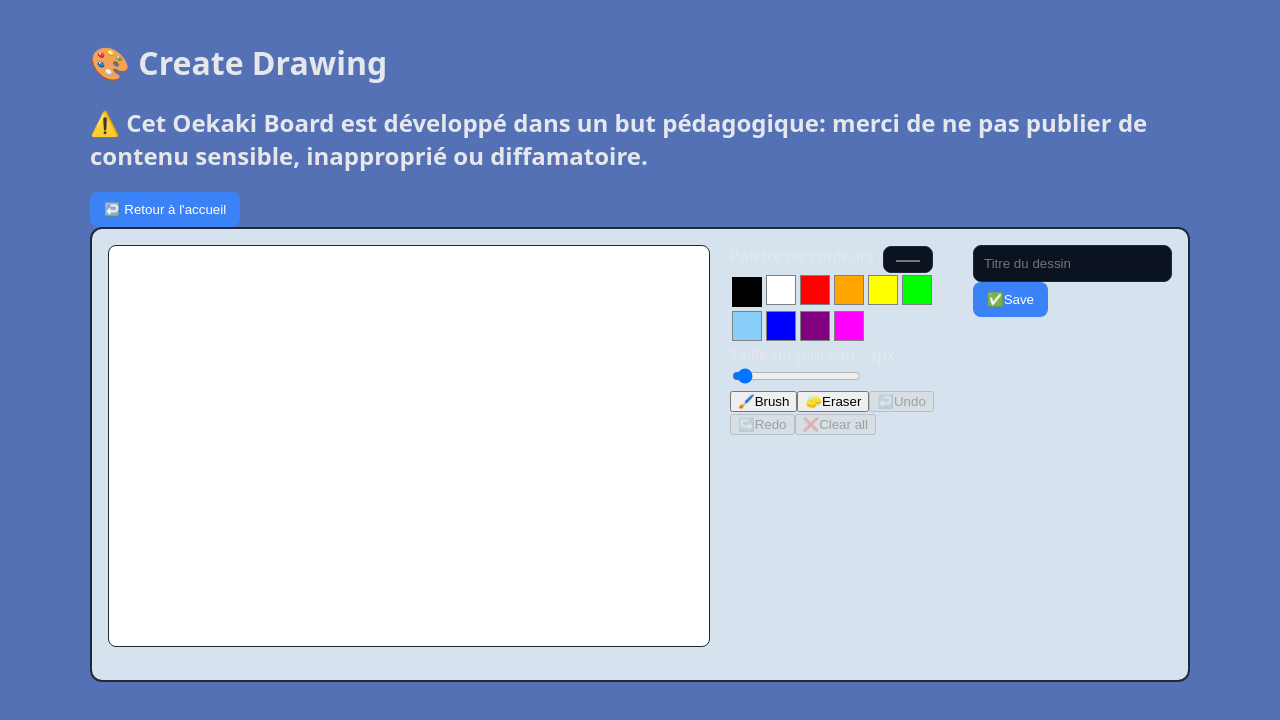
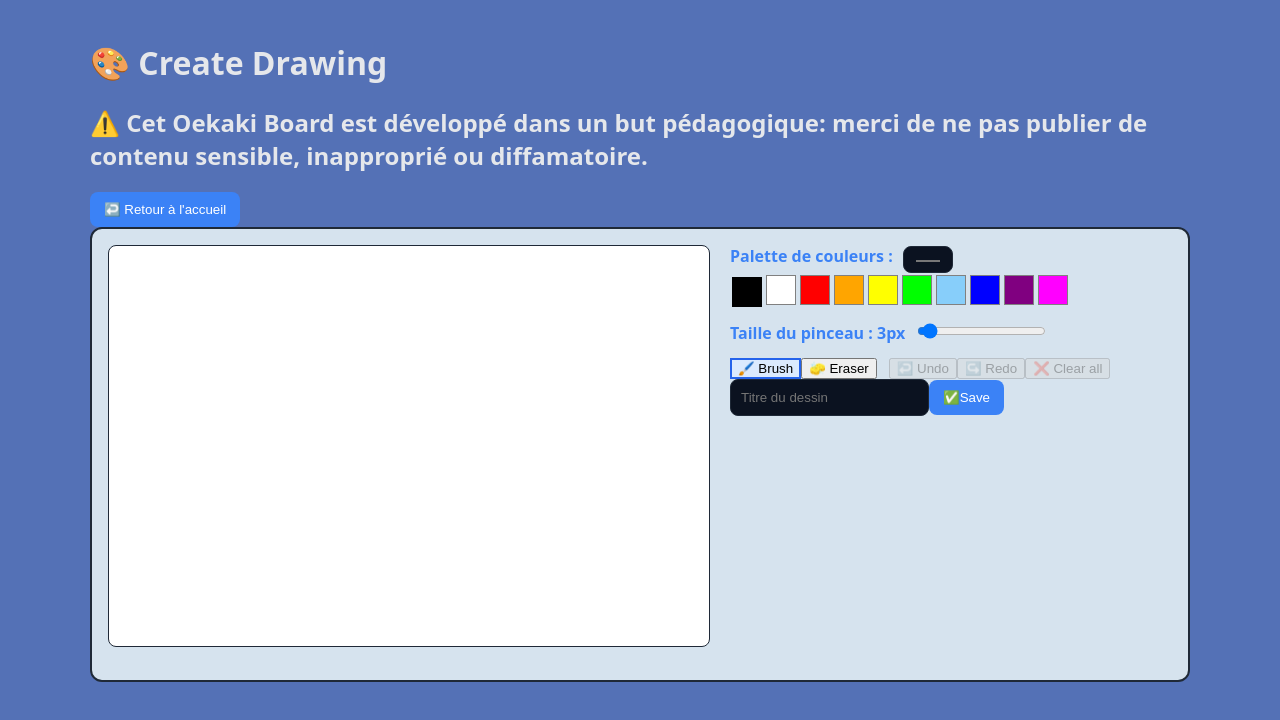
Before and after one commit to JulieNonnon/oekaki-board, a Next.js app in the folder frontend/: page /create in a window 1280 px wide. Shown: the top 720 px of the page. Built offline with nearby package versions, Linux system fonts and the light colour scheme.

Commit message:
feat(frontend): import Toolbar component into Create page

```diff
--- a/frontend/src/app/create/page.tsx
+++ b/frontend/src/app/create/page.tsx
@@ -10,6 +10,7 @@ import { useRouter } from "next/navigation";
 import Link from "next/dist/client/link";
 import { Modal } from "@/components/ui/Modal";
 import { ColorPalette } from "@/components/drawing/ColorPalette";
+import { Toolbar } from "@/components/drawing/Toolbar";
 
 export default function CreatePage() {
 
@@ -254,7 +255,29 @@ export default function CreatePage() {
         </div>
 
       <div className={styles.canvasControls}>
-        <label>
+
+        <Toolbar
+          color={color}
+          setColor={setColor}
+
+          brushSize={brushSize}
+          setBrushSize={setBrushSize}
+
+          tool={tool}
+          setTool={setTool}
+
+          undo={undo}
+          redo={redo}
+
+          clearCanvas={clearCanvas}
+
+          historyIndex={historyIndex}
+          historyLength={history.length}
+
+          hasDrawn={hasDrawn}
+      />
+
+        {/* <label>
           Palette de couleurs :
         </label>
         <input
@@ -327,6 +350,7 @@ export default function CreatePage() {
           ❌Clear all
         </button>
       </div>
+      */}
 
       <div className={styles.saveControls}>
         <input
@@ -351,6 +375,7 @@ export default function CreatePage() {
           ✅Save
         </button>
       </div>
+      </div>
 
       <Modal
         isOpen={isModalOpen}
--- a/frontend/src/app/globals.css
+++ b/frontend/src/app/globals.css
@@ -53,6 +53,12 @@ img {
 
 .button:hover {
   opacity: 0.9;
+}
+
+label {
+  color: var(--primary);
+  margin: 0 10px 0 0;
+  font-weight: bold;
 }
 
 .input {
--- a/frontend/src/components/drawing/Toolbar.tsx
+++ b/frontend/src/components/drawing/Toolbar.tsx
@@ -46,6 +46,7 @@ export const Toolbar = ({
                 <label>Palette de couleurs :</label>
 
                 <input
+                title="Afficher la palette de couleurs"
                 type="color"
                 value={color}
                 onChange={(e) => setColor(e.target.value)}
@@ -64,6 +65,7 @@ export const Toolbar = ({
                 </label>
 
                 <input
+                    title="Changer la taille du pinceau"
                     type="range"
                     min="1"
                     max="50"
@@ -76,6 +78,7 @@ export const Toolbar = ({
 
             <section>
                 <button
+                    title="Sélectionner l'outil pinceau"
                     onClick={() => setTool("brush")}
                     className={tool === "brush" ? "button-active" : ""}
                 >
@@ -83,6 +86,7 @@ export const Toolbar = ({
                 </button>
 
                 <button
+                title="Sélectionner l'outil gomme"
                 onClick={() => setTool("eraser")}
                 className={tool === "eraser" ? "button-active" : ""}
                 >
@@ -92,6 +96,7 @@ export const Toolbar = ({
 
             <section>
                 <button
+                title="Annuler la dernière action"
                 onClick={undo}
                 disabled={historyIndex <= 0}
                 >
@@ -99,6 +104,7 @@ export const Toolbar = ({
                 </button>
 
                 <button
+                title="Refaire la dernière action"
                 onClick={redo}
                 disabled={historyIndex >= historyLength - 1}
                 >
@@ -106,6 +112,7 @@ export const Toolbar = ({
                 </button>
 
                 <button
+                title="Effacer tout"
                 onClick={clearCanvas}
                 disabled={!hasDrawn}
                 >
```
